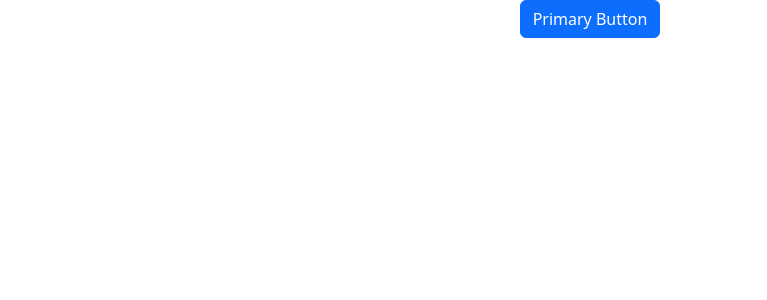
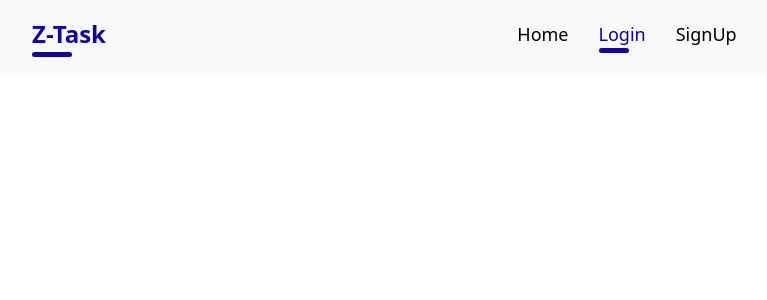
Before and after one commit to showkmahmoud/react-task-manger-toDo, a React (Create React App) app: page /login in a window 1280 px wide. Shown: the top 300 px of the page, without its empty margins (50-817 px from the left). Built offline with nearby package versions, Linux system fonts and the light colour scheme.

Commit message:
NF: routes done

```diff
--- a/src/App.tsx
+++ b/src/App.tsx
@@ -1,15 +1,26 @@
-import React from 'react';
-import logo from './logo.svg';
-import './App.css';
-import { Button } from 'react-bootstrap';
+import React from "react";
+import "./App.css";
+import { BrowserRouter as Router, Route, Routes } from "react-router-dom";
+import Login from "./pages/login/Login";
+import signUp from "./pages/signup/signUp";
+import Home from "./pages/Home/Home";
+import NavComp from "./core/nav/nav";
+import notFound from "./pages/Home/not-found/notFound";
 
 function App() {
   return (
-    <div className="App">
-       <Button variant="primary">
-      Primary Button
-    </Button>
-    </div>
+    <Router >
+      <NavComp/>
+       <div className="container">
+        <Routes>
+        <Route index Component={Home} />
+        <Route path="/login" Component={Login} />
+        <Route path="/signUp" Component={signUp} />
+        <Route path="*" Component={notFound} />
+      </Routes>
+      </div>
+    </Router>
+
   );
 }
 
--- /dev/null
+++ b/src/core/nav/nav.css
@@ -0,0 +1,60 @@
+
+.nav-comp{
+    background-color: red !important;
+    position: fixed;
+    background: #fff;
+    right: 0;
+    top: 0;
+    left: 0;
+}
+.nav-items-wrapper{
+    gap: 30px;
+}
+a.logo{
+    display: inline-block;
+    text-align: center;
+    color: var(--primary-color);
+    padding: 16px 0;
+    text-decoration: none;
+    font-weight: bold;
+    cursor: pointer;
+    font-size: 24px;
+}
+a.logo:after{
+    content: '';
+    background: var(--primary-color);
+    width: 40px;
+    height: 5px;
+    display: block;
+    border-radius: 25px;
+}
+.toggle-btn{
+    position: absolute;
+    right: 16px;
+    top: 10px;
+    z-index: 111;
+}
+.toggle-btn:focus{
+    outline: none;
+    border: none;
+}
+.nav-item a,.active a{
+    text-decoration: none;
+    font-size: 18px;
+    text-transform: capitalize;
+}
+.active a:after{
+    content: '';
+    background: var(--primary-color);
+    width: 30px;
+    height: 5px;
+    display: block;
+    border-radius: 25px;
+
+}
+.nav-item a{
+    color: #000;
+}
+.active a{
+    color: var(--primary-color);
+}
--- /dev/null
+++ b/src/core/nav/nav.tsx
@@ -0,0 +1,46 @@
+import React, { useState } from "react";
+import { Link, useLocation } from "react-router-dom";
+import {
+  Collapse,
+  Navbar,
+  NavbarToggler,
+  Nav,
+  NavItem,
+  Container,
+} from "reactstrap";
+import '../../shared/styles/style.css';
+import "./nav.css";
+const NavComp = (args: any) => {
+  const [isOpen, setIsOpen] = useState(false);
+  const toggle = () => setIsOpen(!isOpen);
+  // to know the location
+  const location = useLocation();
+  const isActiveLink = (path:string)=>{
+    return location.pathname === path
+  }
+  return (
+    <div className="nav-comp">
+      <Navbar color="light" light  expand="md" className="py-0">
+        <Container className="d-lg-flex">
+          <Link className="logo" to="/">Z-Task</Link>
+          <NavbarToggler className="toggle-btn" onClick={toggle} />
+          <Collapse isOpen={isOpen} navbar>
+            <Nav className="mx-auto d-flex justify-content-between nav-items-wrapper" navbar>
+              <NavItem  className= {isActiveLink('/') ? 'active' : 'nav-item'} >
+                <Link to="/">Home</Link>
+              </NavItem>
+              <NavItem  className= {isActiveLink('/login') ? 'active' : 'nav-item'}>
+                <Link to="/login">Login</Link>
+              </NavItem>
+              <NavItem className= {isActiveLink('/signUp') ? 'active' : 'nav-item'} >
+                <Link to="/signUp">signUp</Link>
+              </NavItem>
+            </Nav>
+          </Collapse>
+        </Container>
+      </Navbar>
+    </div>
+  );
+};
+
+export default NavComp;
--- /dev/null
+++ b/src/pages/Home/not-found/notFound.tsx
@@ -0,0 +1,9 @@
+import React from 'react'
+
+const notFound = () => {
+  return (
+    <div>404 Not Found</div>
+  )
+}
+
+export default notFound
--- a/src/pages/login/login.tsx
+++ b/src/pages/login/login.tsx
@@ -0,0 +1,9 @@
+import React from 'react'
+
+function Login() {
+  return (
+    <div>Login</div>
+  )
+}
+
+export default Login
--- a/src/pages/signup/signUp.tsx
+++ b/src/pages/signup/signUp.tsx
@@ -0,0 +1,9 @@
+import React from 'react'
+
+function signUp() {
+  return (
+    <div>signUp</div>
+  )
+}
+
+export default signUp
--- /dev/null
+++ b/src/shared/styles/style.css
@@ -0,0 +1,10 @@
+/* src/styles/colors.css */
+:root {
+    --primary-color: rgb(20 0 156);
+    --text: #070606;
+    /* Add more colors as needed */
+  }
+
+  a.global-link{
+    text-decoration: none;
+  }
```
Also changed, not shown: public/logo192.png (deleted), public/logo512.png (deleted).
